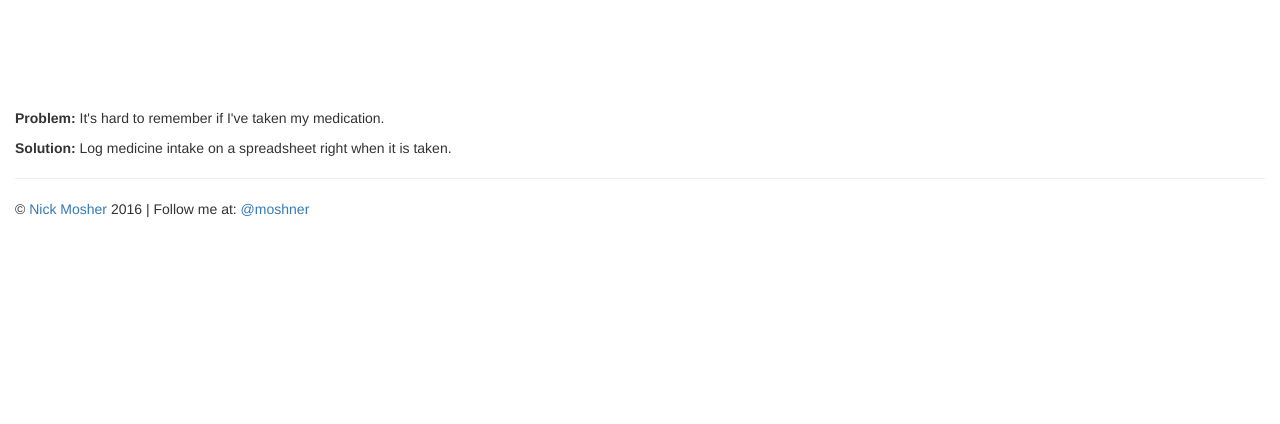
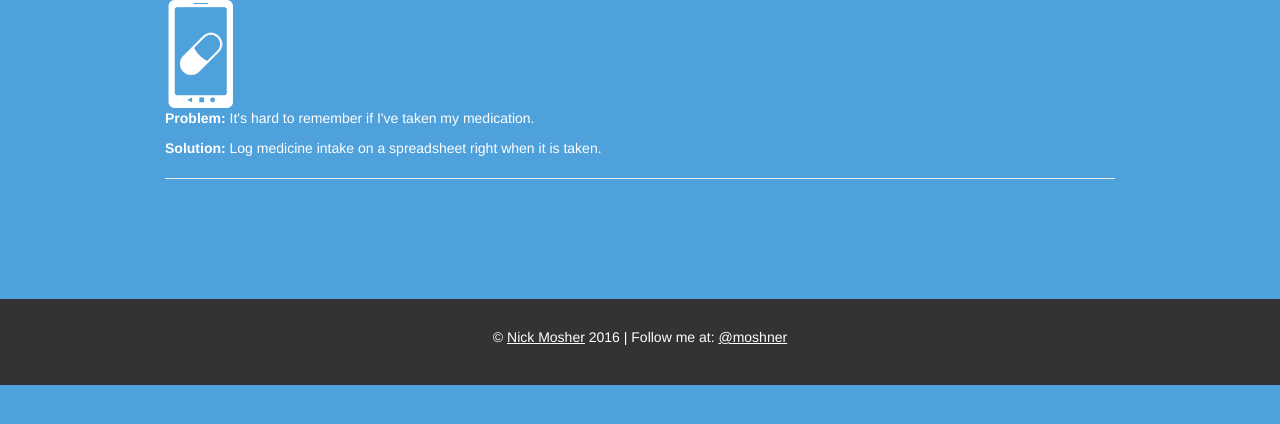
Before and after one commit to moshner/automateyourlife.org, a Jekyll site: the page built from _projects/track-medicine-with-ifttt.md, in a window 1280 px wide. Shown: the top 424 px of the page. Built offline with Jekyll 4.4.1, drawn with Linux system fonts in a browser that asks for light colours; nearby versions of some CDN libraries.

Commit message:
more asset path tweaks

```diff
--- a/_config.yml
+++ b/_config.yml
@@ -13,6 +13,8 @@ collections:
 
 asset_path: "/assets/"
 image_path: "/assets/images/"
+script_path: "/assets/scripts/"
+style_path: "/assets/styles/"
 
 defaults:
   -
--- a/_includes/layout/header.html
+++ b/_includes/layout/header.html
@@ -8,7 +8,7 @@
         <title>Automate (your) Life - Maker Faire KC 2016</title>
 
         <link rel="stylesheet" href="https://maxcdn.bootstrapcdn.com/bootstrap/3.3.6/css/bootstrap.min.css" integrity="sha384-1q8mTJOASx8j1Au+a5WDVnPi2lkFfwwEAa8hDDdjZlpLegxhjVME1fgjWPGmkzs7" crossorigin="anonymous">
-        <link rel="stylesheet" href="assets/styles/site.css">
+        <link rel="stylesheet" href="{{ site.style_path }}site.css">
     </head>
     <body>
         <div class="site-wrapper container-fluid">
```
Also changed, not shown: _includes/layout/footer.html (line endings or trailing spaces).
